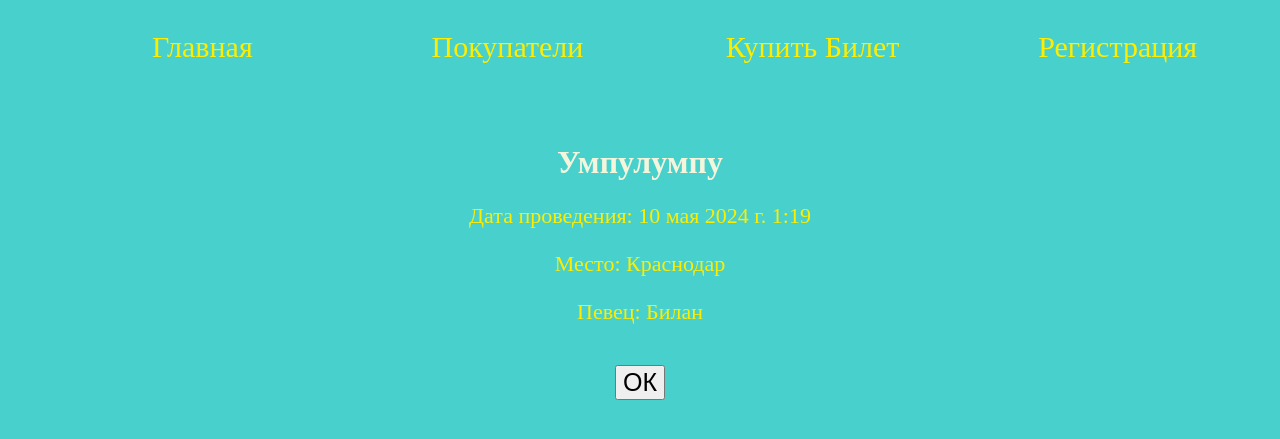
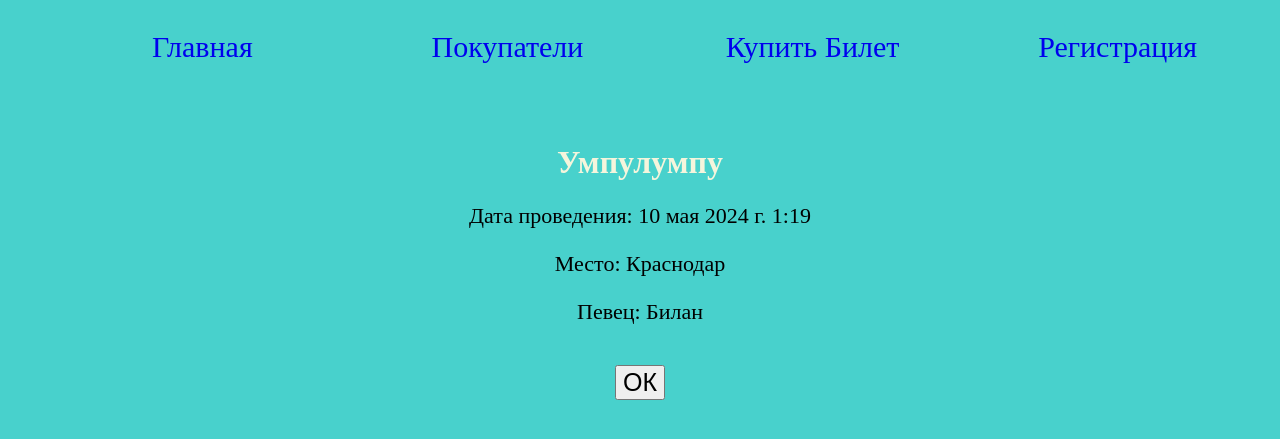
Before and after one commit to KuPriv/Django_proj_Music, a Django app: page /Music/1/ in a window 1280 px wide. Shown: the top 439 px of the page. Run offline with Django 4.2, Linux system fonts and the light colour scheme; data comes from the database, SQL or seed files in the repository; both versions use the stored data as it was after the commit.

Commit message:
Add files via upload

```diff
--- a/Music_Django/Music/templates/Music/buyer_create.html
+++ b/Music_Django/Music/templates/Music/buyer_create.html
@@ -5,7 +5,7 @@
     <style>
     a {
         text-decoration:none;
-        color: #ffed00;
+        color: #red;
     }
     nav:hover { text-decoration:none; }
     .ite:hover { text-decoration: underline; }
--- a/Music_Django/Music/templates/Music/buyer_detail.html
+++ b/Music_Django/Music/templates/Music/buyer_detail.html
@@ -5,7 +5,7 @@
     <style>
     a {
         text-decoration:none;
-        color: #ffed00;
+        color: #red;
     }
     .div-container:hover { text-decoration:none; }
     .ite:hover { text-decoration: underline; }
@@ -46,7 +46,7 @@
 	}
 	.text {
 	font-size: 22px;
-	color: #ffed00;
+	color: #red;
 	}
 	.relo {
 	color: #f5f5dc;
@@ -80,6 +80,7 @@
             Обновить
         </a>
     <br>
+    </form>
 <form action = "../../buyer_list/">
                     <input type = "submit" value = "ОК" class="but">
                 </form>
--- a/Music_Django/Music/templates/Music/buyer_list.html
+++ b/Music_Django/Music/templates/Music/buyer_list.html
@@ -12,7 +12,7 @@
     <style>
     a {
         text-decoration:none;
-        color: #ffed00;
+        color: #red;
     }
     .div-container:hover { text-decoration:none; }
     .ite:hover { text-decoration: underline; }
--- a/Music_Django/Music/templates/Music/buying_create.html
+++ b/Music_Django/Music/templates/Music/buying_create.html
@@ -5,7 +5,7 @@
     <style>
     a {
         text-decoration:none;
-        color: #ffed00;
+        color: #red;
     }
     nav:hover { text-decoration:none; }
     .ite:hover { text-decoration: underline; }
--- a/Music_Django/Music/templates/Music/concert_detail.html
+++ b/Music_Django/Music/templates/Music/concert_detail.html
@@ -5,7 +5,7 @@
     <style>
     a {
         text-decoration:none;
-        color: #ffed00;
+        color: #red;
     }
     .div-container:hover { text-decoration:none; }
     .ite:hover { text-decoration: underline; }
@@ -46,7 +46,7 @@
 	}
 	.text {
 	font-size: 22px;
-	color: #ffed00;
+	color: #red;
 	}
 	.relo {
 	color: #f5f5dc;
--- a/Music_Django/Music/templates/Music/index.html
+++ b/Music_Django/Music/templates/Music/index.html
@@ -5,7 +5,7 @@
     <style>
     a {
         text-decoration:none;
-        color: #ffed00;
+        color: #red;
     }
     nav:hover { text-decoration:none; }
     .ite:hover { text-decoration: underline; }
--- a/Music_Django/Music/urls.py
+++ b/Music_Django/Music/urls.py
@@ -9,6 +9,7 @@ app_name = 'Music'
 urlpatterns = [
     path("", concert_list),
     path('buyer_list/', buyer_list),
+    path('buyer/', buyer_create),
     path("home/", concert_home),
     path("detail/<int:id>/", concert_detail, name='detail'),
     path("details/<int:id>/", buyer_detail, name='details'),
```
Also changed, not shown: Music_Django/db.sqlite3.
